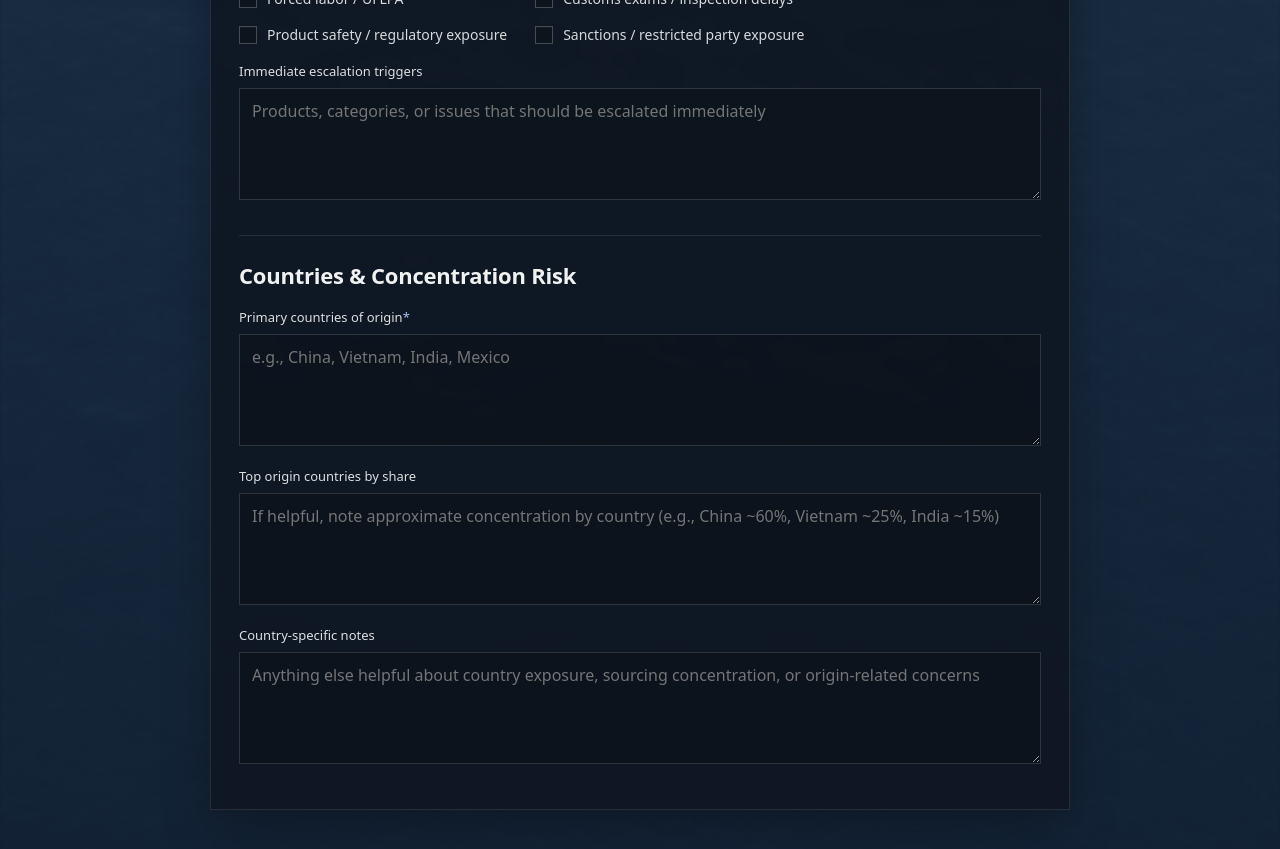
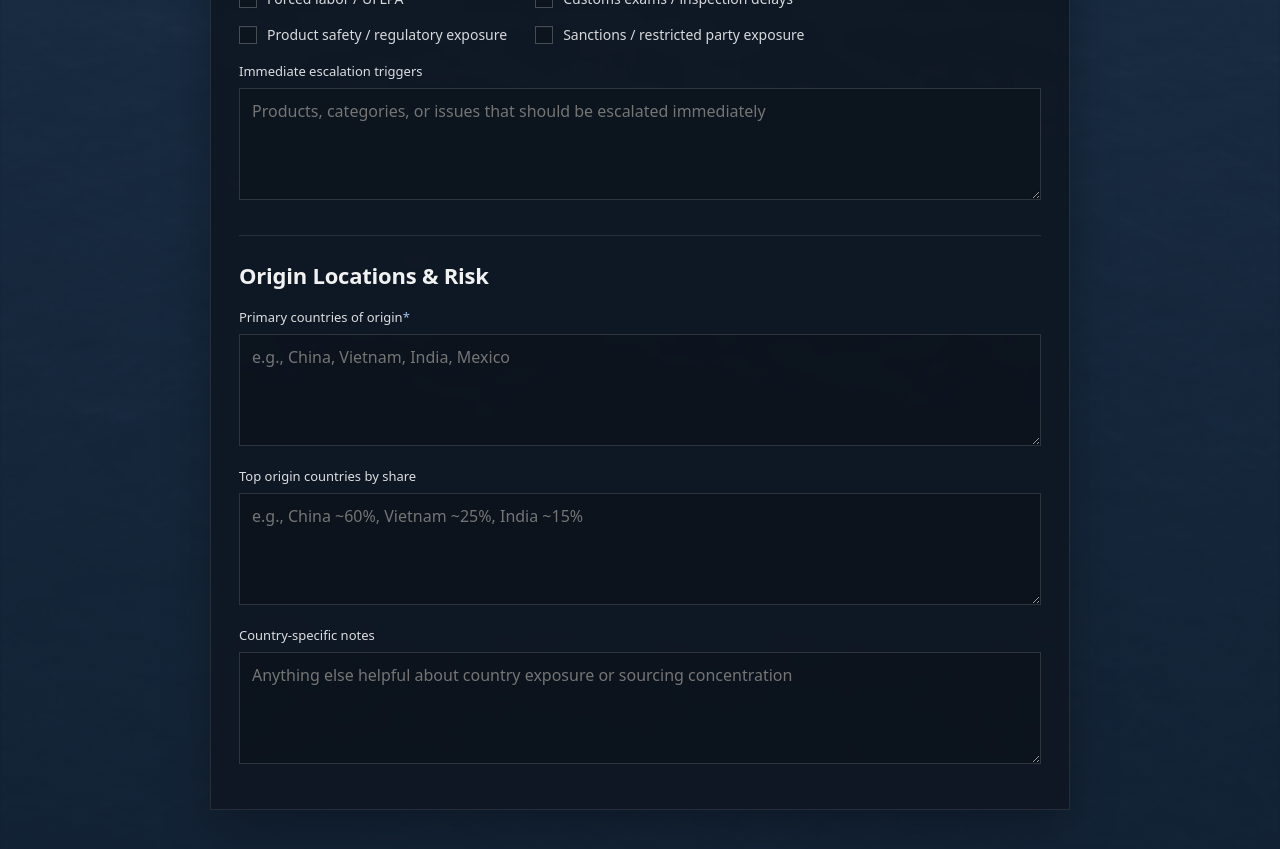
Before and after one commit to importrisk/import-risk-intelligence-site, a Jekyll site: the page built from client-profile.html, in a window 1280 px wide and 900 px high, scrolled down 1884 px. Shown: the top 849 px of the window. Built offline with Jekyll 4.4.1, drawn with Linux system fonts in a browser that asks for light colours.

Commit message:
Update client-profile.html

```diff
--- a/client-profile.html
+++ b/client-profile.html
@@ -323,9 +323,9 @@ description: Private client profile form for configuring Import Risk Intelligenc
               ></textarea>
             </div>
           </section>
-                    <section class="cp-section" aria-labelledby="countries-concentration-title">
+                  <section class="cp-section" aria-labelledby="countries-concentration-title">
             <div class="cp-section-head">
-              <h3 id="countries-concentration-title" class="cp-section-title">Countries &amp; Concentration Risk</h3>
+              <h3 id="countries-concentration-title" class="cp-section-title">Origin Locations &amp; Risk</h3>
             </div>
 
             <div class="cp-row">
@@ -347,7 +347,7 @@ description: Private client profile form for configuring Import Risk Intelligenc
                 id="cp-origin-share"
                 name="top_origin_countries_by_share"
                 rows="4"
-                placeholder="If helpful, note approximate concentration by country (e.g., China ~60%, Vietnam ~25%, India ~15%)"
+                placeholder="e.g., China ~60%, Vietnam ~25%, India ~15%"
               ></textarea>
             </div>
 
```
Also changed, not shown: other parts of client-profile.html (+1 -1 lines).
